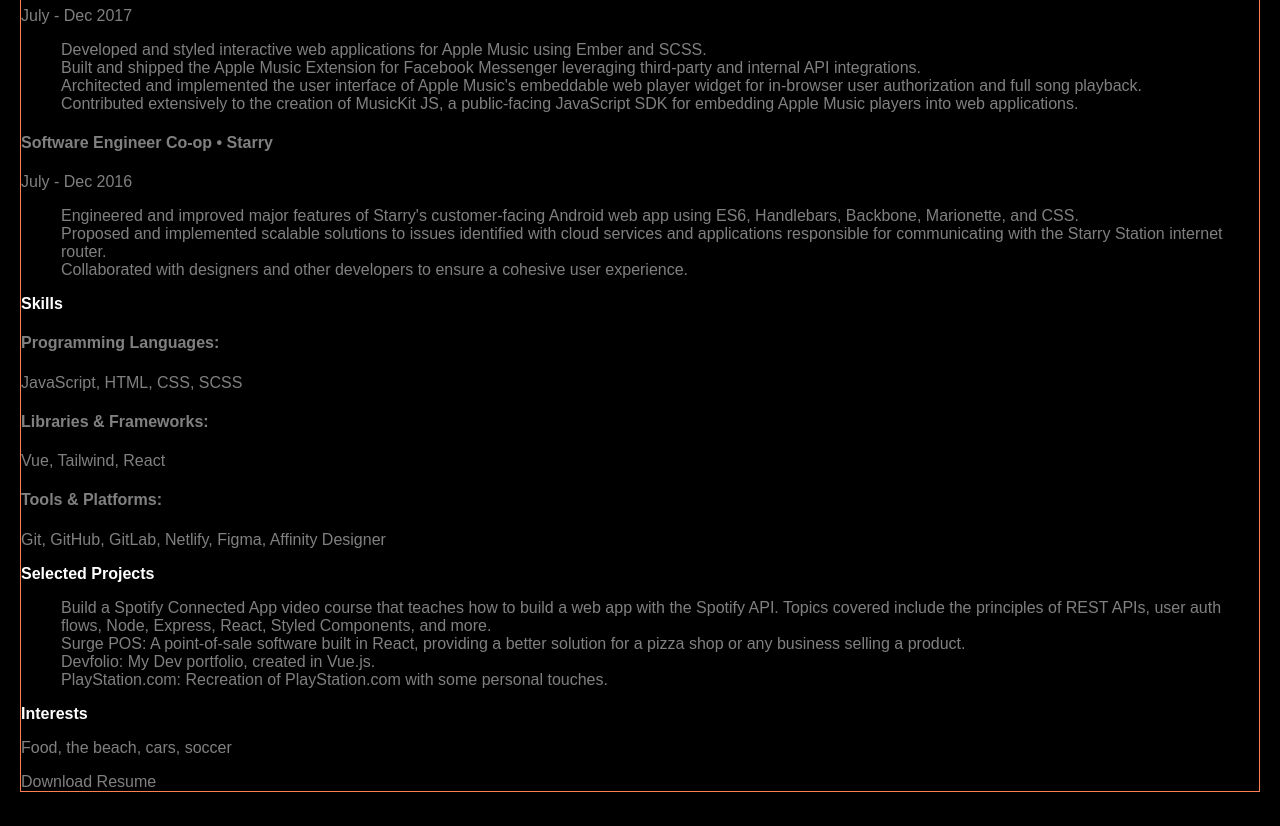
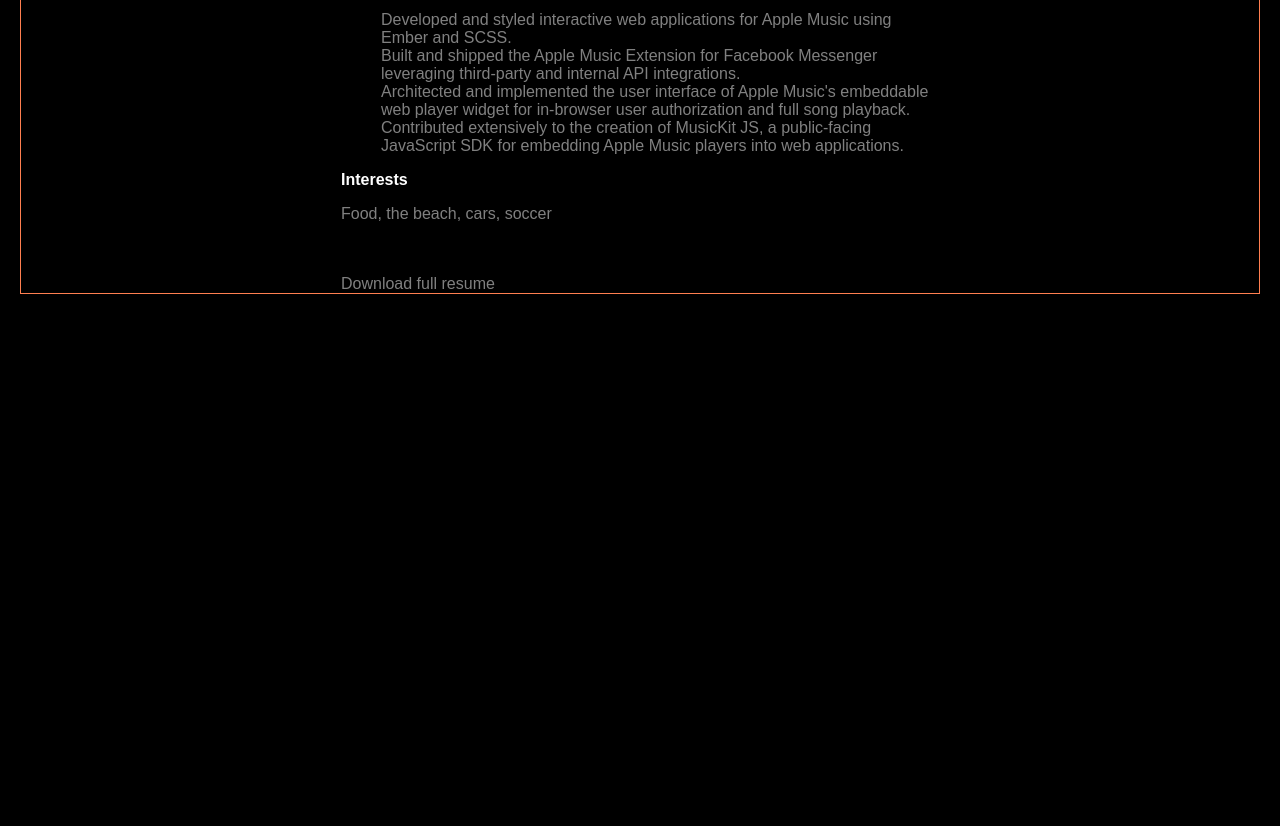
Before and after one commit to Troyzhenny/devfolio, a React (Vite) app: page /about in a window 1280 px wide. Shown: the part 1820-2646 px from the top of the page. After the commit the page ends 2214 px from the top, so only its background shows below. Built offline with nearby package versions, Linux system fonts and the light colour scheme; a web font is replaced by a local one.

Commit message:
resume edit

```diff
--- a/src/components/Resume.jsx
+++ b/src/components/Resume.jsx
@@ -1,12 +1,10 @@
 const Resume = () => {
   return (
-    <div className="text-gray">
-      <h2>Resume</h2>
-
+    <div className="cv-wrapper text-gray">
       <section>
         <h3>Relevant Experience</h3>
         <div>
-          <h4>Lead Engineer • Upstatement</h4>
+          <h3>Lead Engineer • Upstatement</h3>
           <span>Mar 2022 - Present</span>
           <ul>
             <li>
@@ -39,7 +37,7 @@ const Resume = () => {
         </div>
 
         <div>
-          <h4>Developer • PBRP</h4>
+          <h3>Frontend Engineer • PBRP</h3>
           <span>Fall 2023 - 2024</span>
           <ul>
             <li>
@@ -50,7 +48,7 @@ const Resume = () => {
         </div>
 
         <div>
-          <h4>UI Engineer Co-op • Apple</h4>
+          <h3>UI Engineer Co-op • Apple</h3>
           <span>July - Dec 2017</span>
           <ul>
             <li>
@@ -73,73 +71,16 @@ const Resume = () => {
             </li>
           </ul>
         </div>
-
-        <div>
-          <h4>Software Engineer Co-op • Starry</h4>
-          <span>July - Dec 2016</span>
-          <ul>
-            <li>
-              Engineered and improved major features of Starry&apos;s
-              customer-facing Android web app using ES6, Handlebars, Backbone,
-              Marionette, and CSS.
-            </li>
-            <li>
-              Proposed and implemented scalable solutions to issues identified
-              with cloud services and applications responsible for communicating
-              with the Starry Station internet router.
-            </li>
-            <li>
-              Collaborated with designers and other developers to ensure a
-              cohesive user experience.
-            </li>
-          </ul>
-        </div>
-      </section>
-
-      <section>
-        <h3>Skills</h3>
-        <div>
-          <h4>Programming Languages:</h4>
-          <p>JavaScript, HTML, CSS, SCSS</p>
-        </div>
-        <div>
-          <h4>Libraries & Frameworks:</h4>
-          <p>Vue, Tailwind, React</p>
-        </div>
-        <div>
-          <h4>Tools & Platforms:</h4>
-          <p>Git, GitHub, GitLab, Netlify, Figma, Affinity Designer</p>
-        </div>
-      </section>
-
-      <section>
-        <h3>Selected Projects</h3>
-        <ul>
-          <li>
-            Build a Spotify Connected App video course that teaches how to build
-            a web app with the Spotify API. Topics covered include the
-            principles of REST APIs, user auth flows, Node, Express, React,
-            Styled Components, and more.
-          </li>
-          <li>
-            Surge POS: A point-of-sale software built in React, providing a
-            better solution for a pizza shop or any business selling a product.
-          </li>
-          <li>Devfolio: My Dev portfolio, created in Vue.js.</li>
-          <li>
-            PlayStation.com: Recreation of PlayStation.com with some personal
-            touches.
-          </li>
-        </ul>
       </section>
 
       <section>
         <h3>Interests</h3>
         <p>Food, the beach, cars, soccer</p>
       </section>
-
+      <br />
+      <br />
       <section>
-        <a href="#">Download Resume</a>
+        <a href="/resume.pdf">Download full resume</a>
       </section>
     </div>
   );
```
